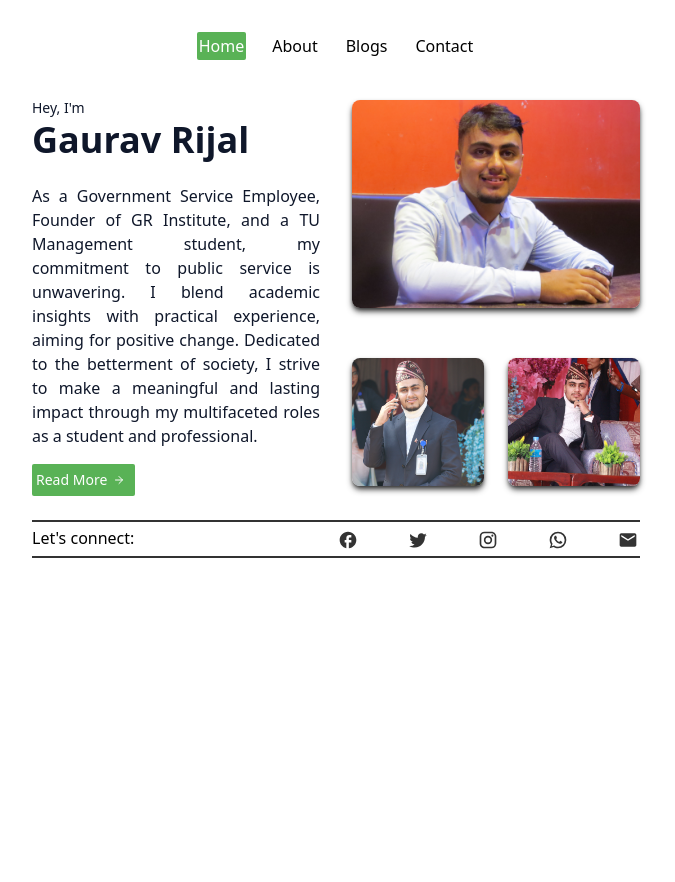
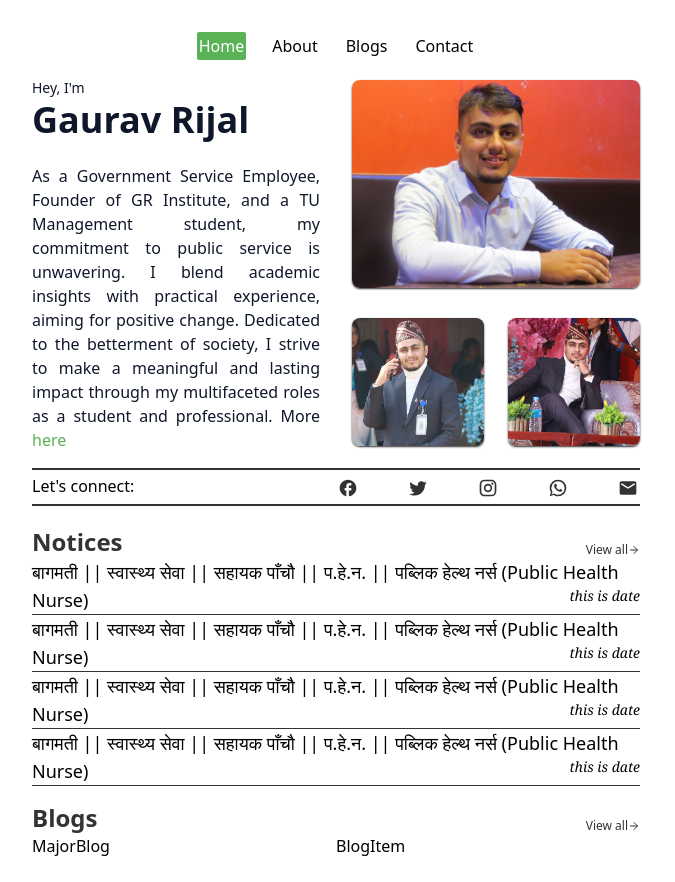
Before and after one commit to kaushalrijal/portfolio-dada, a Next.js app: page / in a window 1280 px wide. Shown: the whole page, without its empty margins (304-979 px from the left). Before the commit the page ends 800 px from the top, so only its background shows below. Built offline with nearby package versions, Linux system fonts and the light colour scheme.

Commit message:
notice section and blog section dummy added

```diff
--- a/src/app/components/about.tsx
+++ b/src/app/components/about.tsx
@@ -22,7 +22,7 @@ const About = () => {
     //   </div>
     //   <div classNameName="flex items-center">Image will go here</div>
     // </div>
-    <main className="py-2 md:py-6">
+    <main className="py-2 md:py-1">
       <div className="max-w-4xl mx-auto grid grid-cols-1 lg:max-w-5xl lg:gap-x-8 lg:grid-cols-2">
         <div className="relative p-3 col-start-1 row-start-1 flex flex-col-reverse rounded-lg bg-gradient-to-t from-black/100 via-black/0 sm:bg-none sm:row-start-2 sm:p-0 lg:row-start-1">
           <h1 className="mt-1 text-4xl font-semibold text-slate-100 md:text-slate-900 -z-1">
@@ -40,7 +40,7 @@ const About = () => {
             height={512}
             className={`${
               loading ? "animate-pulse bg-gray-200 blur-sm" : ""
-            } shadow-md shadow-secondary w-full h-60 object-cover rounded-lg sm:h-52 sm:col-span-2 lg:col-span-full`}
+            } shadow-sm shadow-secondary w-full h-60 object-cover rounded-lg sm:h-52 sm:col-span-2 lg:col-span-full`}
             loading="lazy"
             unoptimized
             onLoad={() => setLoading(false)}
@@ -52,7 +52,7 @@ const About = () => {
             height={512}
             className={`${
               loading ? "animate-pulse bg-gray-200 blur-sm" : ""
-            } shadow-md shadow-secondary hidden w-full h-52 object-cover rounded-lg sm:block sm:col-span-2 md:col-span-1 lg:row-start-2 lg:col-span-2 lg:h-32`}
+            } shadow-sm shadow-secondary hidden w-full h-52 object-cover rounded-lg sm:block sm:col-span-2 md:col-span-1 lg:row-start-2 lg:col-span-2 lg:h-32`}
             loading="lazy"
             unoptimized
             onLoad={() => setLoading(false)}
@@ -64,7 +64,7 @@ const About = () => {
             height={512}
             className={`${
               loading ? "animate-pulse bg-gray-200 blur-sm" : ""
-            } shadow-md shadow-secondary hidden w-full h-52 object-cover rounded-lg md:block lg:row-start-2 lg:col-span-2 lg:h-32`}
+            } shadow-sm shadow-secondary hidden w-full h-52 object-cover rounded-lg md:block lg:row-start-2 lg:col-span-2 lg:h-32`}
             loading="lazy"
             unoptimized
             onLoad={() => setLoading(false)}
@@ -76,17 +76,13 @@ const About = () => {
           blend academic insights with practical experience, aiming for positive
           change. Dedicated to the betterment of society, I strive to make a
           meaningful and lasting impact through my multifaceted roles as a
-          student and professional.
-          <br />
+          student and professional. More
           <Link href="/about">
-            <div className="bg-primary text-white p-1 w-fit my-4 flex rounded-sm text-sm items-center justify-center">
-              Read More
-              <ArrowRight className="p-1.5 justify-center items-center" />
-            </div>
+            <span className="text-primary"> here</span>
           </Link>
         </div>
       </div>
-      <div className="text-sm md:text-base border-t-2 border-secondary border-b-2 flex justify-between py-1 my-2">
+      <div className="text-sm md:text-base border-t-2 border-secondary border-b-2 flex justify-between py-1 my-4">
         <p className="text-base">Let&apos;s connect: </p>
         <div className="flex justify-between w-1/2 text-secondary">
           <Link href="https://m.facebook.com/gaurabtheanupam" target="none">
--- /dev/null
+++ b/src/app/components/blog_item.tsx
@@ -0,0 +1,9 @@
+import React from "react";
+
+export const BlogItem = () => {
+  return <div>BlogItem</div>;
+};
+
+export const BlogMajor = () => {
+  return <div>MajorBlog</div>;
+};
--- /dev/null
+++ b/src/app/components/blog_snippet.tsx
@@ -0,0 +1,27 @@
+import React from "react";
+import { ArrowRight } from "lucide-react";
+import { BlogItem, BlogMajor } from "./blog_item";
+
+const Blogs = () => {
+  return (
+    <div className="my-2">
+      <span className="text-secondary text-2xl font-semibold gap-1 flex justify-between">
+        Blogs
+        <div className="flex items-end text-xs font-normal hover:text-primary cursor-pointer hover:underline">
+          View all
+          <ArrowRight className="w-3 h-auto pb-0.5" />
+        </div>
+      </span>
+      <div className="flex flex-col md:flex-row w-full">
+        <div className="w-1/2">
+          <BlogMajor />
+        </div>
+        <div className="w-1/2">
+          <BlogItem />
+        </div>
+      </div>
+    </div>
+  );
+};
+
+export default Blogs;
--- a/src/app/components/navbar.tsx
+++ b/src/app/components/navbar.tsx
@@ -15,7 +15,7 @@ const Navbar = () => {
   const pathname = usePathname();
   return (
     <div className="sticky top-0 w-full z-10 rounded-sm">
-      <div className="flex items-center justify-between w-full px-2.5 bg-white backdrop-blur-sm z-10 md:justify-center md:gap-6 py-2 pt-4 md:py-4">
+      <div className="flex items-center justify-between w-full px-2.5 bg-white backdrop-blur-sm z-10 md:justify-center md:gap-6 py-2 md:py-4">
         {navitems.map((item) => {
           return (
             <Link href={item.href} key={item.id}>
--- /dev/null
+++ b/src/app/components/notice_item.tsx
@@ -0,0 +1,16 @@
+import React from "react";
+
+const NoticeItem = (props) => {
+  return (
+    <div className="border-b-[1px] border-secondary group cursor-pointer">
+      <span className="text-lg font-medium group-hover:text-primary">
+        {props.title}
+      </span>
+      <span className="text-sm font-serif italic float-right inline-flex">
+        {props.date}
+      </span>
+    </div>
+  );
+};
+
+export default NoticeItem;
--- /dev/null
+++ b/src/app/components/notice_list.tsx
@@ -0,0 +1,35 @@
+import React from "react";
+import NoticeItem from "./notice_item";
+import { ArrowRight } from "lucide-react";
+
+const Notices = () => {
+  return (
+    <div className="mb-4">
+      <span className="text-secondary text-2xl font-semibold gap-1 flex justify-between">
+        Notices
+        <div className="flex items-end text-xs font-normal hover:text-primary cursor-pointer hover:underline">
+          View all
+          <ArrowRight className="w-3 h-auto pb-0.5" />
+        </div>
+      </span>
+      <NoticeItem
+        title="बागमती || स्वास्थ्य सेवा || सहायक पाँचौ || प.हे.न. || पब्लिक हेल्थ नर्स (Public Health Nurse)"
+        date="this is date"
+      />
+      <NoticeItem
+        title="बागमती || स्वास्थ्य सेवा || सहायक पाँचौ || प.हे.न. || पब्लिक हेल्थ नर्स (Public Health Nurse)"
+        date="this is date"
+      />
+      <NoticeItem
+        title="बागमती || स्वास्थ्य सेवा || सहायक पाँचौ || प.हे.न. || पब्लिक हेल्थ नर्स (Public Health Nurse)"
+        date="this is date"
+      />
+      <NoticeItem
+        title="बागमती || स्वास्थ्य सेवा || सहायक पाँचौ || प.हे.न. || पब्लिक हेल्थ नर्स (Public Health Nurse)"
+        date="this is date"
+      />
+    </div>
+  );
+};
+
+export default Notices;
--- a/src/app/page.tsx
+++ b/src/app/page.tsx
@@ -1,11 +1,15 @@
 import Image from "next/image";
 import Navbar from "./components/navbar";
 import About from "./components/about";
+import Notices from "./components/notice_list";
+import Blogs from "./components/blog_snippet";
 
 export default function Home() {
   return (
     <main className="">
       <About />
+      <Notices />
+      <Blogs />
     </main>
   );
 }
```
Also changed, not shown: src/app/components/blog_snippte.tsx (deleted).
